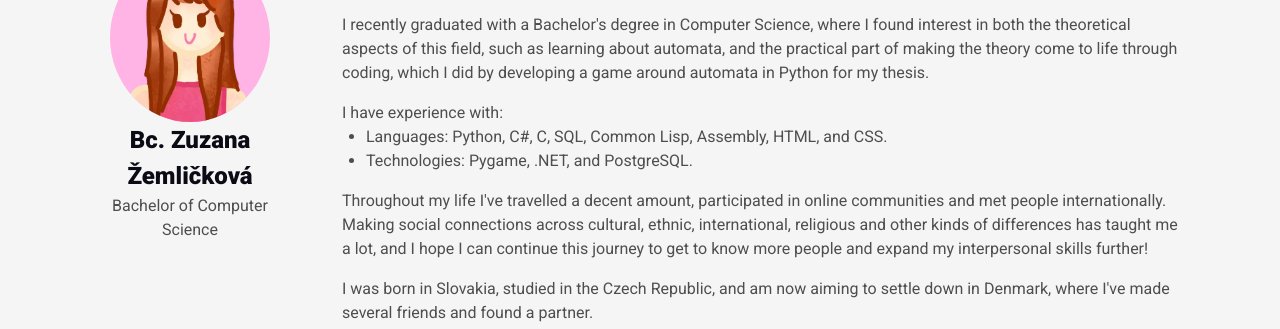
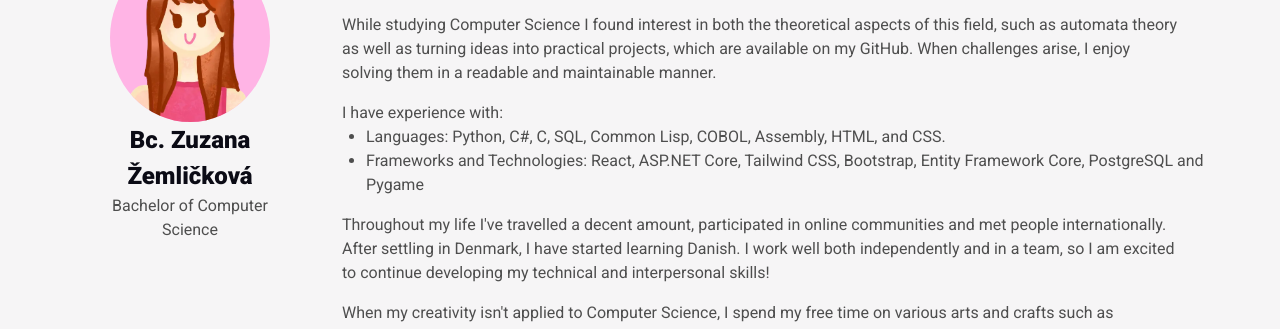
Before and after one commit to ZuZanaZZ/Portfolio-website, a plain HTML site: page index.html in a window 1280 px wide. Shown: the part 550-879 px from the top of the page. Drawn offline with Linux system fonts and the light colour scheme.

Commit message:
Update About me section and resume

```diff
--- a/index.html
+++ b/index.html
@@ -50,19 +50,22 @@
                     <article>
                         <h2 class="title">About me</h2>
                         <p class="padded-text-horizontal">
-                            I recently graduated with a Bachelor's degree in Computer Science, where I found interest in both the theoretical aspects of this field, such as learning about automata, and the practical part of making the theory come to life through coding, which I did by developing a game around automata in Python for my thesis.
+                            While studying Computer Science I found interest in both the theoretical aspects of this field, such as automata theory as well as turning ideas into practical projects, which are available on my GitHub.
+                            When challenges arise, I enjoy solving them in a readable and maintainable manner.
                         </p>
                         <h3 class="list-title">I have experience with:</h3>
                         <ul>
-                            <li>Languages: Python, C#, C, SQL, Common Lisp, Assembly, HTML, and CSS.</li>
-                            <li>Technologies: Pygame, .NET, and PostgreSQL.</li>
+                            <li>Languages: Python, C#, C, SQL, Common Lisp, COBOL, Assembly, HTML, and CSS.</li>
+                            <li>Frameworks and Technologies: React, ASP.NET Core, Tailwind CSS, Bootstrap, Entity Framework Core, PostgreSQL and Pygame</li>
                         </ul>
                         <p class="padded-text-horizontal">
                             Throughout my life I've travelled a decent amount, participated in online communities and met people internationally.
-                            Making social connections across cultural, ethnic, international, religious and other kinds of differences has taught me a lot, and I hope I can continue this journey to get to know more people and expand my interpersonal skills further!
+                            After settling in Denmark, I have started learning Danish.
+                            I work well both independently and in a team, so I am excited to continue developing my technical and interpersonal skills!
                         </p>
                         <p class="padded-text-horizontal">
-                            I was born in Slovakia, studied in the Czech Republic, and am now aiming to settle down in Denmark, where I've made several friends and found a partner.
+                            When my creativity isn't applied to Computer Science, I spend my free time on various arts and crafts such as painting, knitting, crocheting, baking, and making music.
+                            My other hobbies include social activities, working out, and caring for my plants.
                         </p>
                     </article>
                 </div>
```
Also changed, not shown: 1 other file.
